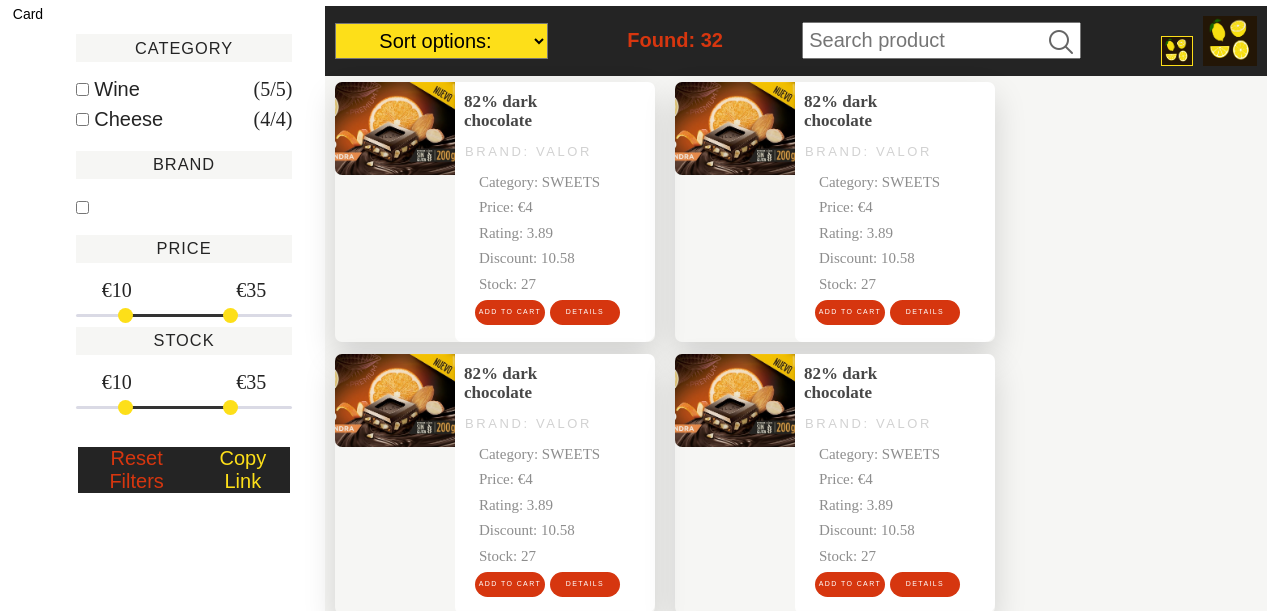
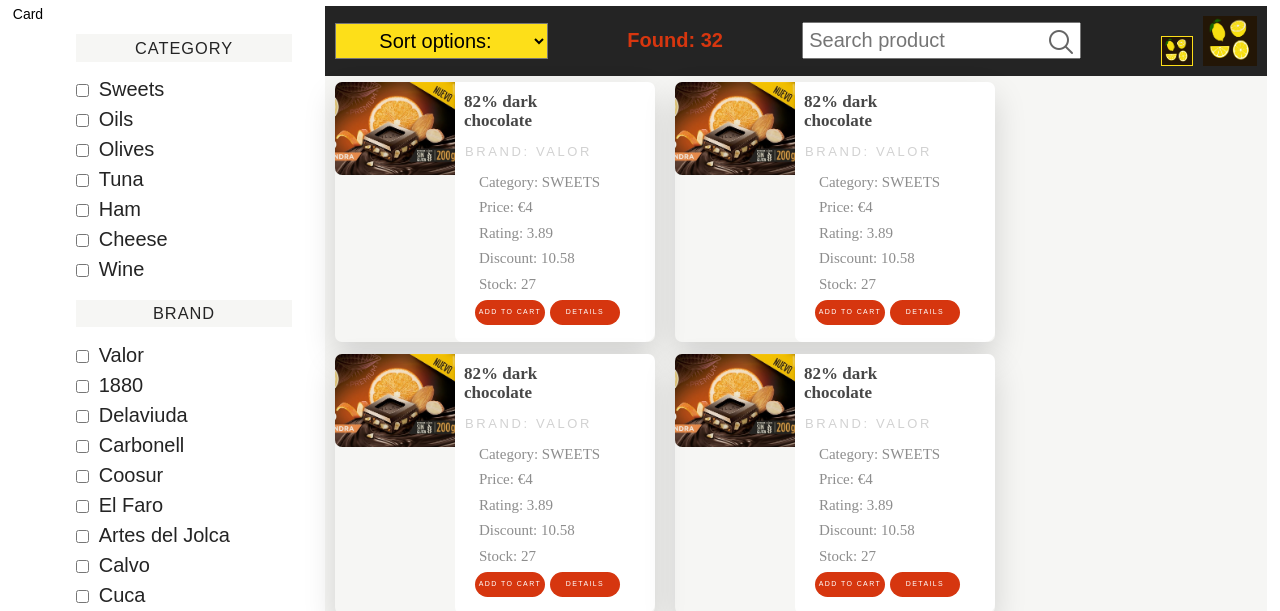
Before and after one commit to sensaur/online-store, a website built with webpack: page src/index.html in a window 1280 px wide. Shown: the part 212-823 px from the top of the page. Built offline with nearby package versions, Linux system fonts and the light colour scheme; files whose address does not match are found by name; a web font is replaced by a local one.

Commit message:
feat: add filter category and brand list

```diff
--- /dev/null
+++ b/src/components/app/FilterCheckboxList.ts
@@ -0,0 +1,33 @@
+class FilterCheckboxList {
+    block: HTMLElement;
+    arrayDataList: string[]
+
+    constructor(block: HTMLElement, arrayDataList: string[]) {
+        this.block = block;
+        this.arrayDataList = arrayDataList;
+    }
+
+    drawFilterList() {
+        this.arrayDataList.forEach((e) => {
+            const checkboxLine = document.createElement('div');
+            checkboxLine.classList.add('checkbox-line');
+            const checkboxWrapper = document.createElement('div');
+            checkboxWrapper.classList.add('wrapper_checkbox');
+            const checkboxInput = document.createElement('input');
+            checkboxInput.classList.add('checkbox-line__checkbox');
+            checkboxInput.setAttribute('type', 'checkbox');
+            checkboxWrapper.appendChild(checkboxInput);
+            const checkboxLabel = document.createElement('label');
+            checkboxLabel.classList.add('checkbox-line__label');
+            checkboxLabel.textContent = e[0].toUpperCase() + e.slice(1);
+            checkboxWrapper.appendChild(checkboxLabel);
+            const dataFilter = document.createElement('span');
+            dataFilter.classList.add('data-filter');
+            checkboxLine.appendChild(checkboxWrapper);
+            checkboxLine.appendChild(dataFilter);
+            this.block.append(checkboxLine);
+    });
+}
+}
+
+export default FilterCheckboxList;
--- /dev/null
+++ b/src/components/app/filters.ts
@@ -0,0 +1,24 @@
+import productData from '../../productList';
+import FilterCheckboxList from './FilterCheckboxList';
+
+const  FiltersList = () => {
+
+    const arrayDataCategory = Array.from(new Set(productData.map((e) => e.category)));
+    const filterCategoryBlock = document.querySelector('.filter__list_category');
+
+    if (filterCategoryBlock instanceof HTMLElement) {
+        const filterCategory = new FilterCheckboxList(filterCategoryBlock, arrayDataCategory);
+        filterCategory.drawFilterList();
+    }
+
+    const arrayDataBrand = Array.from(new Set(productData.map((e) => e.brand)));;
+    const filterBrandBlock = document.querySelector('.filter__list_brand');
+
+    if (filterBrandBlock instanceof HTMLElement) {
+        const filterBrand = new FilterCheckboxList(filterBrandBlock, arrayDataBrand);
+        filterBrand.drawFilterList();
+    }
+
+}
+
+export default FiltersList;
--- a/src/index.html
+++ b/src/index.html
@@ -31,30 +31,11 @@
                 <div class="filter filter_category">
                     <h3 class="subtitle filter__subtitle">Category</h3>
                     <div class="list filter__list filter__list_category">
-                        <div class="checkbox-line list__checkbox-line checkbox-line_active">
-                            <div class="wrapper_checkbox">
-                                <input type="checkbox" class="checkbox-line__checkbox">
-                                <label class="label checkbox-line__label" for="">Wine</label>
-                            </div>
-                            <span class="data-filter checkbox-line__data-filter">(5/5)</span>
-                        </div>
-                        <div class="checkbox-line list__checkbox-line checkbox-line_active">
-                            <div class="wrapper_checkbox">
-                                <input type="checkbox" class="checkbox-line__checkbox">
-                                <label class="label checkbox-line__label" for="">Cheese</label>
-                            </div>
-                            <span class="data-filter checkbox-line__data-filter">(4/4)</span>
-                        </div>
                     </div>
                 </div>
                 <div class="filter filter_brand">
                     <h3 class="subtitle filter__subtitle">Brand</h3>
                     <div class="list filter__list filter__list_brand">
-                        <div class="checkbox-line list__checkbox-line checkbox-line_active">
-                            <input type="checkbox" class="checkbox-line__checkbox">
-                            <label class="label checkbox-line__label" for=""></label>
-                            <span class="data checkbox-line__data"></span>
-                        </div>
                     </div>
                 </div>
                 <div class="filter filter_price">
--- a/src/index.ts
+++ b/src/index.ts
@@ -1,6 +1,10 @@
 import './styles/main.scss';
 import getDualSliderWorking from './components/app/getDualSliderWorking';
+import filtersList from './components/app/filters';
 import slider from './components/app/card';
+
+
+filtersList();
 
 const multirangeBlockPrice = document.querySelector('.multirange_price');
 const multirangeBlockStock = document.querySelector('.multirange_stock');
@@ -13,6 +17,6 @@
     getDualSliderWorking(multirangeBlockStock);
 }
 
-window.onload = () => {
+/*window.onload = () => {
     slider();
-};
+};*/
--- a/src/styles/layout/_filters.scss
+++ b/src/styles/layout/_filters.scss
@@ -34,7 +34,10 @@
                 justify-content: space-between;
                 margin-bottom: 0.5rem;
                 font-size: 2rem;
-                .wrapper_checkbox{
+
+                .wrapper_checkbox {
+                    display: flex;
+                    gap: 1rem;
                 }
 
                 @media screen and (max-width: 1000px) {
```
